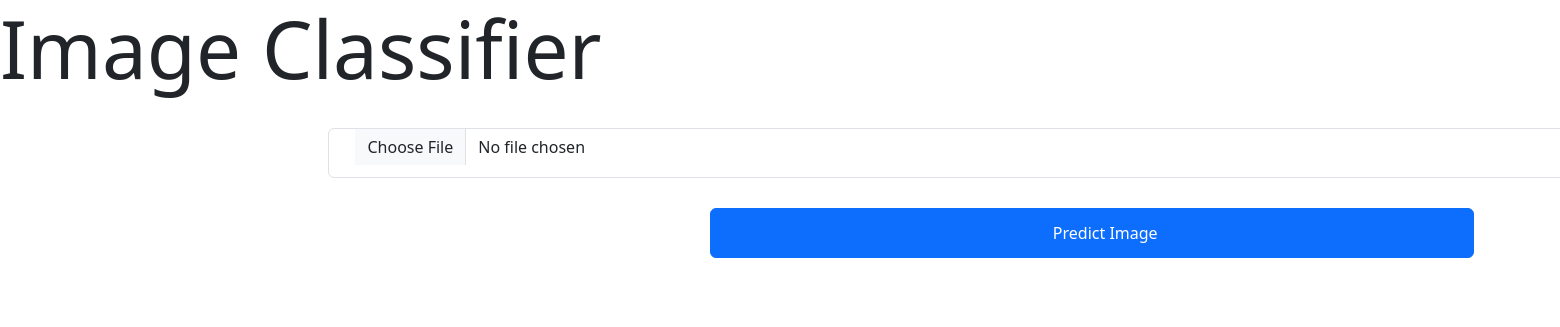
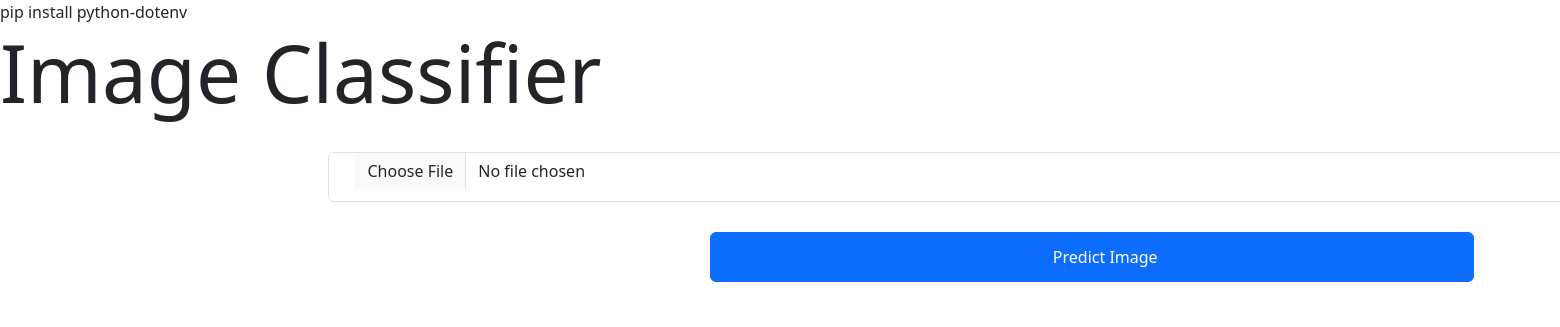
Before and after one commit to Mario-Chinonso/multi-currency-bank-flask, a Flask app: page / in a window 1560 px wide; the page is wider, and only the part inside the window is pictured. Shown: the top 327 px of that part. Run offline with Flask 3, Linux system fonts and the light colour scheme; some libraries are stand-ins or nearby versions.

```diff
--- a/GUI/templates/index.html
+++ b/GUI/templates/index.html
@@ -29,7 +29,7 @@
    </style>
 </head>
 <body>
-
+   pip install python-dotenv
     <p class="display-1">Image Classifier</p>
 
     <form class="p-3 text-center" method="post" enctype="multipart/form-data" action="/">
```
